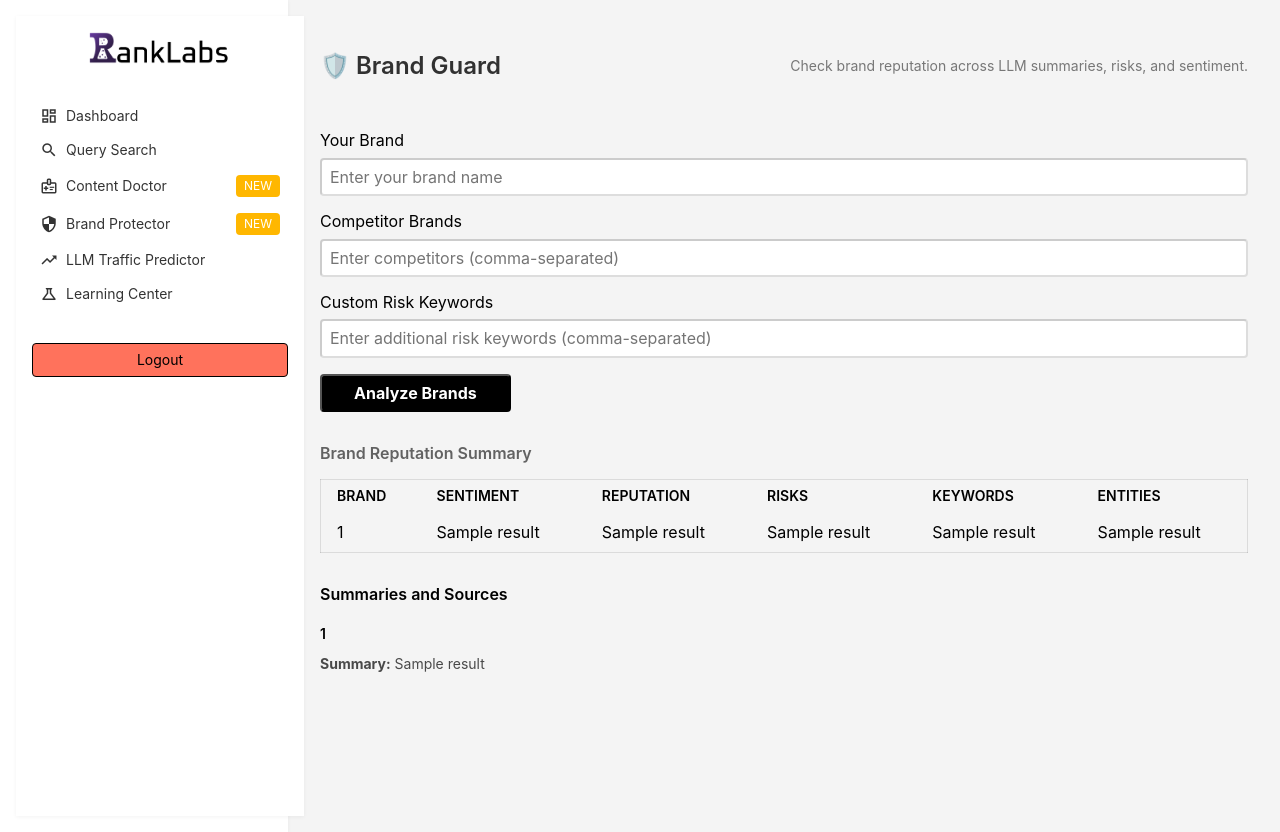
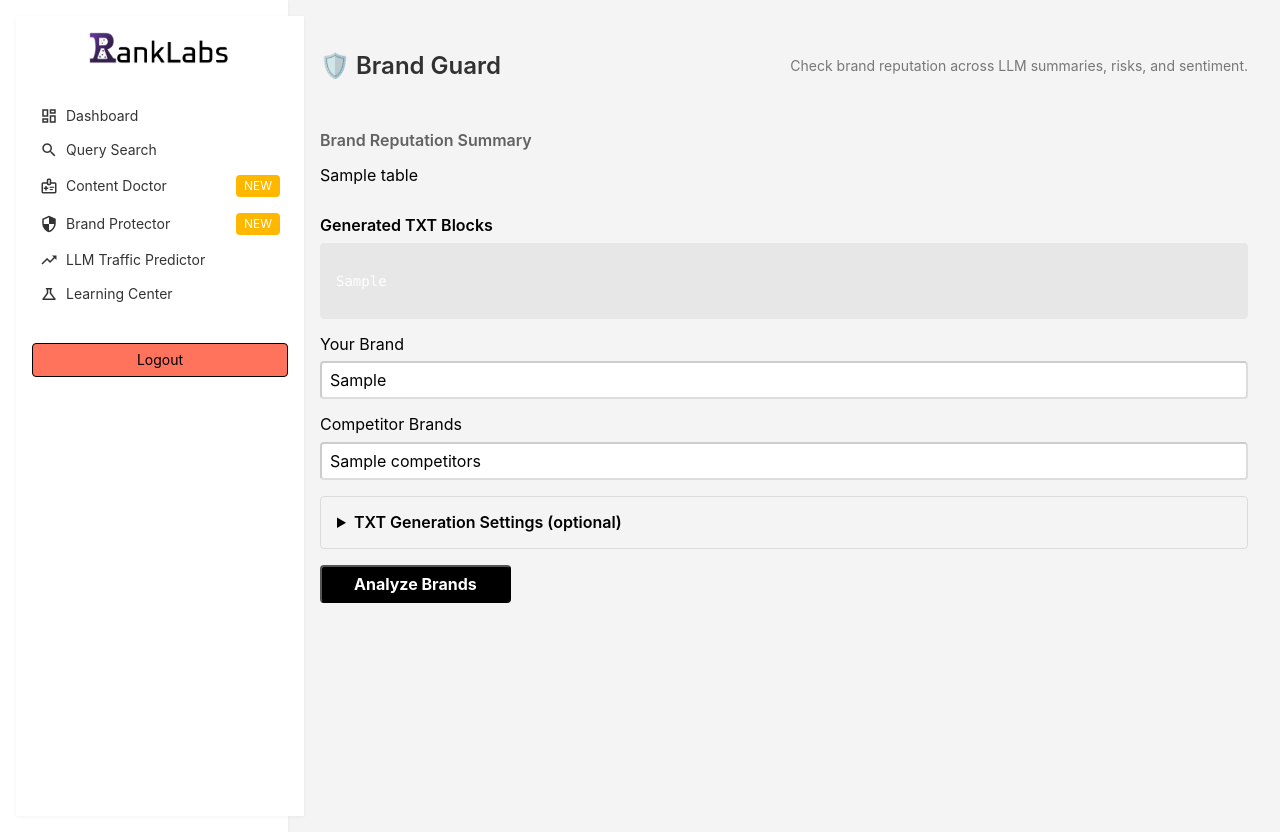
Before and after one commit to RankLab-AI/ranklab-alpha, a FastAPI app: template app/templates/brand_protector.html in a window 1280 px wide. Run offline with FastAPI, Linux system fonts and the light colour scheme; the template is opened without the code that fills it: most values are stand-ins (such as "Sample title", 1, 10 or a date in 2020); parts of the project's set-up code (start-up, migrations or seed data) failed here and were passed over.

Commit message:
feat: adjusts template to display results table

```diff
--- a/app/templates/brand_protector.html
+++ b/app/templates/brand_protector.html
@@ -24,74 +24,111 @@
         <span class="f6 gray">Check brand reputation across LLM summaries, risks, and sentiment.</span>
       </div>
 
+      {% if table %}
+        <div class="mt4">
+          <h3 class="f5 fw6 black-60 mb3">Brand Reputation Summary</h3>
+          <div class="overflow-auto mb4">
+            {{ table|safe }}
+          </div>
+        </div>
+      {% endif %}
+
+      {% if llm_txt %}
+        <div class="mt4">
+          <h4 class="f5 fw6 mb2">Generated TXT Blocks</h4>
+            <div class="bg-black-05 pa3 br2 mb3">
+              <pre class="f6 code white-90">{{ llm_txt }}</pre>
+            </div>
+        </div>
+      {% endif %}
+
       <form method="post" action="/brand-protector" class="mb4">
         <div class="mb3">
           <label class="f5 db mb2">Your Brand</label>
-          <input type="text" name="main_brand" class="input-reset pa2 br2 b--black-20 w-100" placeholder="Enter your brand name" required>
+          <input
+            type="text"
+            name="main_brand"
+            class="input-reset pa2 br2 b--black-20 w-100"
+            placeholder="Enter your brand name"
+            required
+            value="{{ main_brand or '' }}"
+          >
         </div>
 
         <div class="mb3">
           <label class="f5 db mb2">Competitor Brands</label>
-          <input type="text" name="competitors" class="input-reset pa2 br2 b--black-20 w-100" placeholder="Enter competitors (comma-separated)">
+          <input
+            type="text"
+            name="competitors"
+            class="input-reset pa2 br2 b--black-20 w-100"
+            placeholder="Enter competitors (comma-separated)"
+            value="{{ competitors or '' }}"
+          >
         </div>
 
-        <div class="mb3">
-          <label class="f5 db mb2">Custom Risk Keywords</label>
-          <input type="text" name="risk_keywords" class="input-reset pa2 br2 b--black-20 w-100" placeholder="Enter additional risk keywords (comma-separated)">
-        </div>
+        <details class="mb3 pa3 ba b--black-10 br2">
+          <summary class="f5 fw6 pointer">TXT Generation Settings (optional)</summary>
+
+          <div class="mt3">
+            <label class="f5 db mb2">Agents</label>
+            <input
+              type="text"
+              name="agents"
+              class="input-reset pa2 br2 b--black-20 w-100"
+              placeholder="Agent names (comma-separated)"
+              value="{{ agents or '' }}"
+            >
+          </div>
+
+          <div class="mt3">
+            <label class="f5 db mb2">Allow Paths</label>
+            <input
+              type="text"
+              name="allow_paths"
+              class="input-reset pa2 br2 b--black-20 w-100"
+              placeholder="/public, /images, ..."
+              value="{{ allow_paths or '' }}"
+            >
+          </div>
+
+          <div class="mt3">
+            <label class="f5 db mb2">Disallow Paths</label>
+            <input
+              type="text"
+              name="disallow_paths"
+              class="input-reset pa2 br2 b--black-20 w-100"
+              placeholder="/private, /admin, ..."
+              value="{{ disallow_paths or '' }}"
+            >
+          </div>
+
+          <div class="mt3">
+            <label class="f5 db mb2">Cite As</label>
+            <input
+              type="text"
+              name="cite_as"
+              class="input-reset pa2 br2 b--black-20 w-100"
+              placeholder="e.g., ‘Acme Corp.’"
+              value="{{ cite_as or '' }}"
+            >
+          </div>
+
+          <div class="mt3">
+            <label class="f5 db mb2">Policy Keywords</label>
+            <input
+              type="text"
+              name="policy"
+              class="input-reset pa2 br2 b--black-20 w-100"
+              placeholder="e.g., reputation, sentiment, risk"
+              value="{{ policy or '' }}"
+            >
+          </div>
+        </details>
 
         <button type="submit" class="br2 ph4 pv2 b white bg-black hover-bg-dark-gray">
           Analyze Brands
         </button>
       </form>
-
-      {% if results %}
-        <div class="mt4">
-          <h3 class="f5 fw6 black-60 mb3">Brand Reputation Summary</h3>
-          <div class="overflow-auto">
-            <table class="collapse ba br2 b--black-10 pv2 ph3 w-100">
-              <thead>
-                <tr class="striped--near-white">
-                  <th class="pv2 ph3 tl f6 fw6 ttu">Brand</th>
-                  <th class="pv2 ph3 tl f6 fw6 ttu">Sentiment</th>
-                  <th class="pv2 ph3 tl f6 fw6 ttu">Reputation</th>
-                  <th class="pv2 ph3 tl f6 fw6 ttu">Risks</th>
-                  <th class="pv2 ph3 tl f6 fw6 ttu">Keywords</th>
-                  <th class="pv2 ph3 tl f6 fw6 ttu">Entities</th>
-                </tr>
-              </thead>
-              <tbody class="lh-copy">
-                {% for result in results %}
-                  <tr>
-                    <td class="pv2 ph3">{{ result[0] }}</td>
-                    <td class="pv2 ph3 {% if 'Positive' in result[2] %}green{% elif 'Negative' in result[2] %}red{% endif %}">{{ result[2] }}</td>
-                    <td class="pv2 ph3">{{ result[6] }}</td>
-                    <td class="pv2 ph3 {% if '⚠️' in result[3] %}red{% endif %}">{{ result[3] }}</td>
-                    <td class="pv2 ph3">{{ result[4] }}</td>
-                    <td class="pv2 ph3">{{ result[5] }}</td>
-                  </tr>
-                {% endfor %}
-              </tbody>
-            </table>
-          </div>
-
-          <div class="mt4">
-            <h4 class="f5 fw6 mb2">Summaries and Sources</h4>
-            {% for result in results %}
-              <div class="mb3">
-                <h5 class="f6 fw6 mb1">{{ result[0] }}</h5>
-                <p class="f6 black-70"><strong>Summary:</strong> {{ result[1] }}</p>
-                {% if result[7] %}
-                  <p class="f6 black-70"><strong>Sources:</strong><br><pre class="pre-wrap">{{ result[7] }}</pre></p>
-                {% endif %}
-                {% if result[8] %}
-                  <p class="f6 black-70"><strong>Recent News:</strong><br><pre class="pre-wrap">{{ result[8] }}</pre></p>
-                {% endif %}
-              </div>
-            {% endfor %}
-          </div>
-        </div>
-      {% endif %}
     </main>
   </div>
 </body>
```
